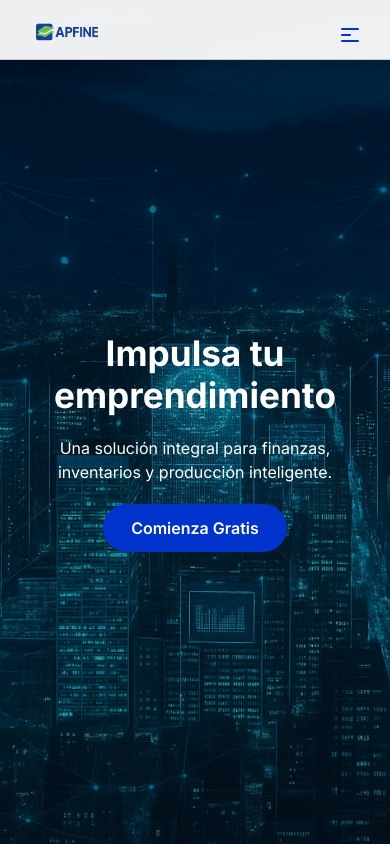
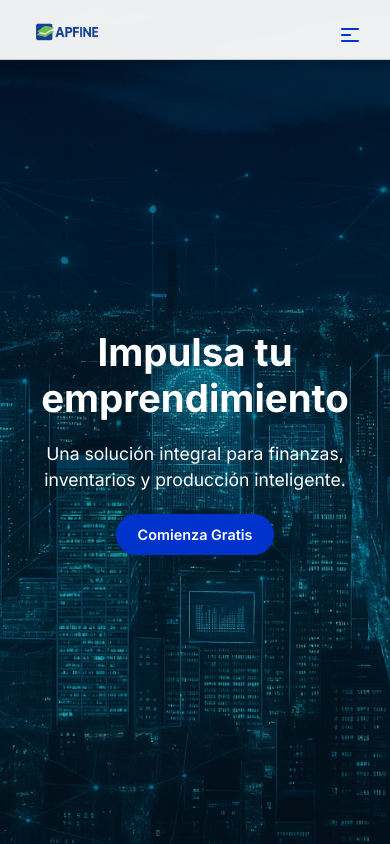
Before and after one commit to diedrizon/apfine, a React (Vite) app: page / in a window 390 px wide. Built offline with nearby package versions, Linux system fonts and the light colour scheme; no server answers.

Commit message:
:bug: evitar desbordes en modo escritorio móvil

```diff
--- a/src/styles/LandingPage.css
+++ b/src/styles/LandingPage.css
@@ -579,3 +579,31 @@ body.dark-mode .landing-page {
   --menu-link-hover-bg-light: #444;
   --menu-link-hover-text-light: var(--button-hover-primary);
 }
+
+/* Solución para evitar desbordes y deformaciones cuando un móvil usa "Sitio para computadora" */
+html, body {
+  max-width: 100vw;
+  overflow-x: hidden;
+}
+
+.landing-page .lp-hero-content,
+.landing-page .lp-section,
+.landing-page .lp-footer {
+  max-width: 100%;
+  box-sizing: border-box;
+  padding-left: 10px;
+  padding-right: 10px;
+}
+
+@media (max-width: 800px) {
+  .landing-page .lp-hero-title {
+    font-size: 2.4rem;
+  }
+  .landing-page .lp-hero-subtitle {
+    font-size: 1.1rem;
+  }
+  .landing-page .lp-hero-btn {
+    font-size: 0.9rem;
+    padding: 10px 22px;
+  }
+}
```
